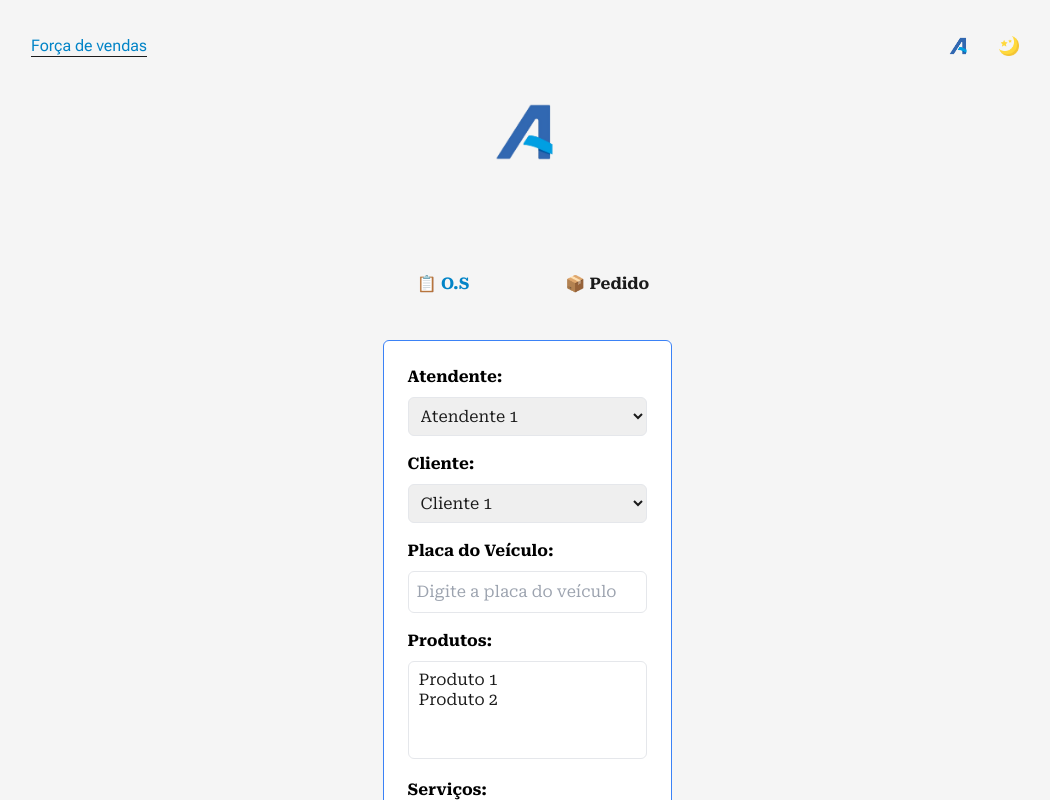
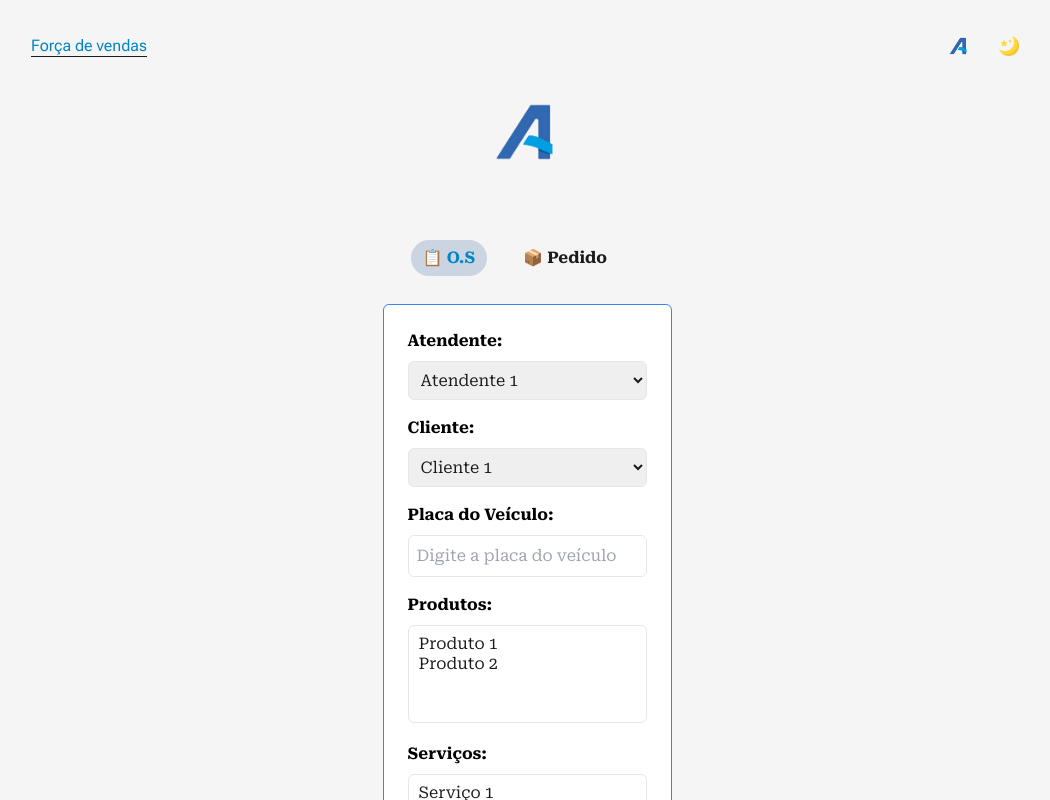
Before and after one commit to pafrasson/salesforce, a Next.js app: page / in a window 1280 px wide. Shown: the top 800 px of the page, without its empty margins (113-1163 px from the left). Built offline with nearby package versions, Linux system fonts and the light colour scheme.

Commit message:
feat: estilizando componentes v2

```diff
--- a/src/components/AnimatedTabs.js
+++ b/src/components/AnimatedTabs.js
@@ -14,22 +14,22 @@ export default function AnimatedTabs() {
     return (
         <div className="flex justify-center items-center mt-10">
             <div className="overflow-hidden flex flex-col">
-                <nav className="p-4 pb-0">
-                    <ul className="flex space-x-5">
+                <nav className="p-4 flex">
                         {tabs.map((item) => (
-                            <button
+                            <motion.button
                                 key={item.label}
-                                className={`m-3 font-poppins font-semibold text-base w-100 p-8 flex justify-between items-center select-none
-                                    ${item === selectedTab ? "selected text-sky-600" : "hover:text-sky-600"}`}
+                                className={`m-3 font-poppins font-semibold text-base p-8 flex justify-between items-center select-none
+                                 rounded-full relative px-3 py-1.5
+                                    ${item === selectedTab ? " bg-slate-300 dark:bg-gray-700 text-sky-600" : "hover:text-sky-600"}`}
                                 onClick={() => handleTabClick(item)}
+                                style={{ borderRadius: 9999 }}
                             >
                                 {`${item.icon} ${item.label}`}
                                 {item === selectedTab ? (
                                     <div className="underline absolute bottom-0 left-0 right-0 h-1"></div>
                                 ) : null}
-                            </button>
+                            </motion.button>
                         ))}
-                    </ul>
                 </nav>
                 <main className="flex items-center justify-center pb-6">
                     <AnimatePresence>
@@ -39,8 +39,7 @@ export default function AnimatedTabs() {
                                 key={selectedTab ? selectedTab.label : "empty"}
                                 initial={{ y: 10, opacity: 0 }}
                                 animate={{ y: 0, opacity: 1 }}
-                                exit={{ y: -10, opacity: 0 }}
-                                transition={{ duration: 0.1 }}
+                                transition={{ duration: 0.2 }}
                             >
                                 <OSinput />
                             </motion.div>
@@ -52,7 +51,6 @@ export default function AnimatedTabs() {
                                 key={selectedTab ? selectedTab.label : "empty"}
                                 initial={{ y: 10, opacity: 0 }}
                                 animate={{ y: 0, opacity: 1 }}
-                                exit={{ y: -10, opacity: 0 }}
                                 transition={{ duration: 0.2 }}
                             >
                                 <PedidoInput />
@@ -65,7 +63,6 @@ export default function AnimatedTabs() {
                                 key={selectedTab ? selectedTab.label : "empty"}
                                 initial={{ y: 10, opacity: 0 }}
                                 animate={{ y: 0, opacity: 1 }}
-                                exit={{ y: -10, opacity: 0 }}
                                 transition={{ duration: 0.2 }}
                             >
                                 {selectedTab ? selectedTab.icon : ""}
```
